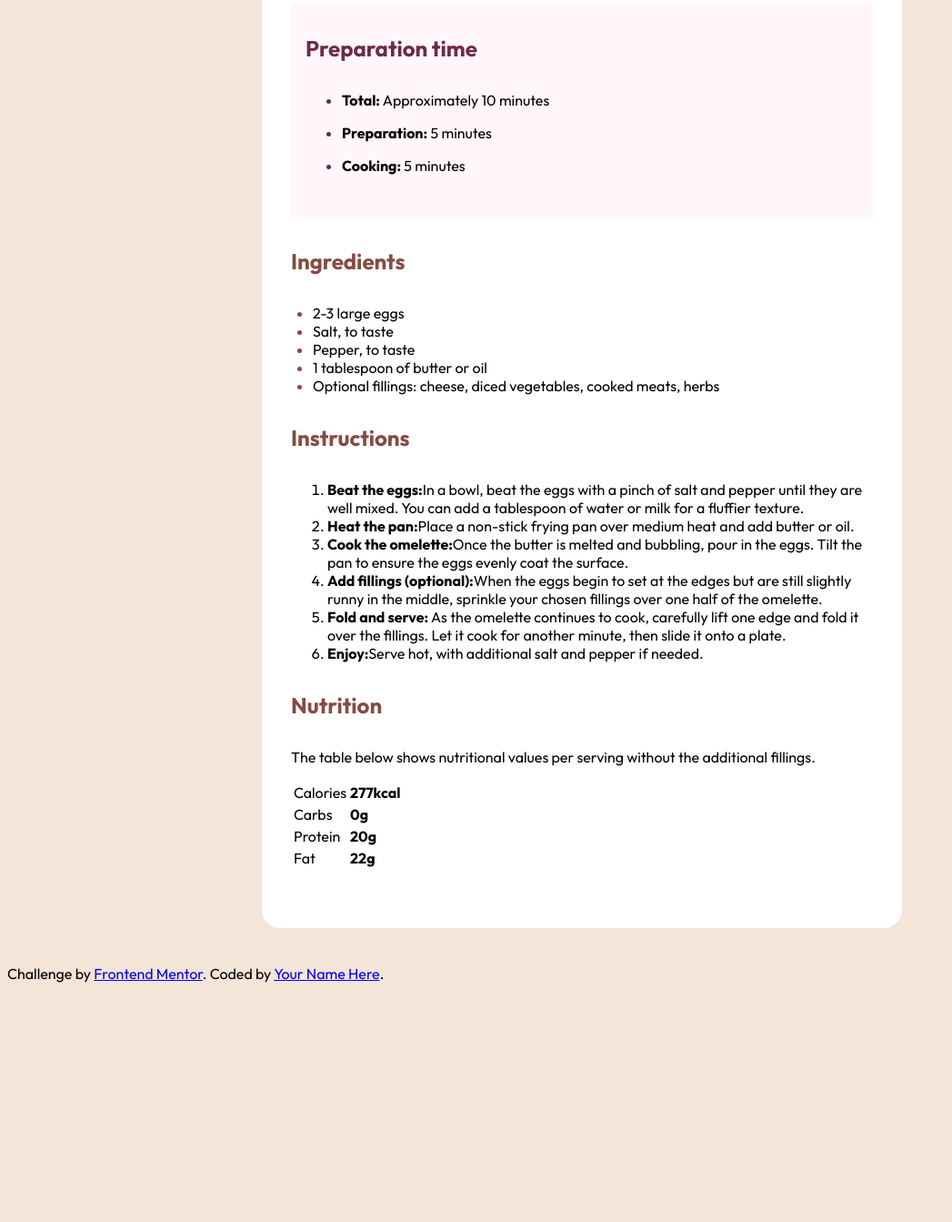
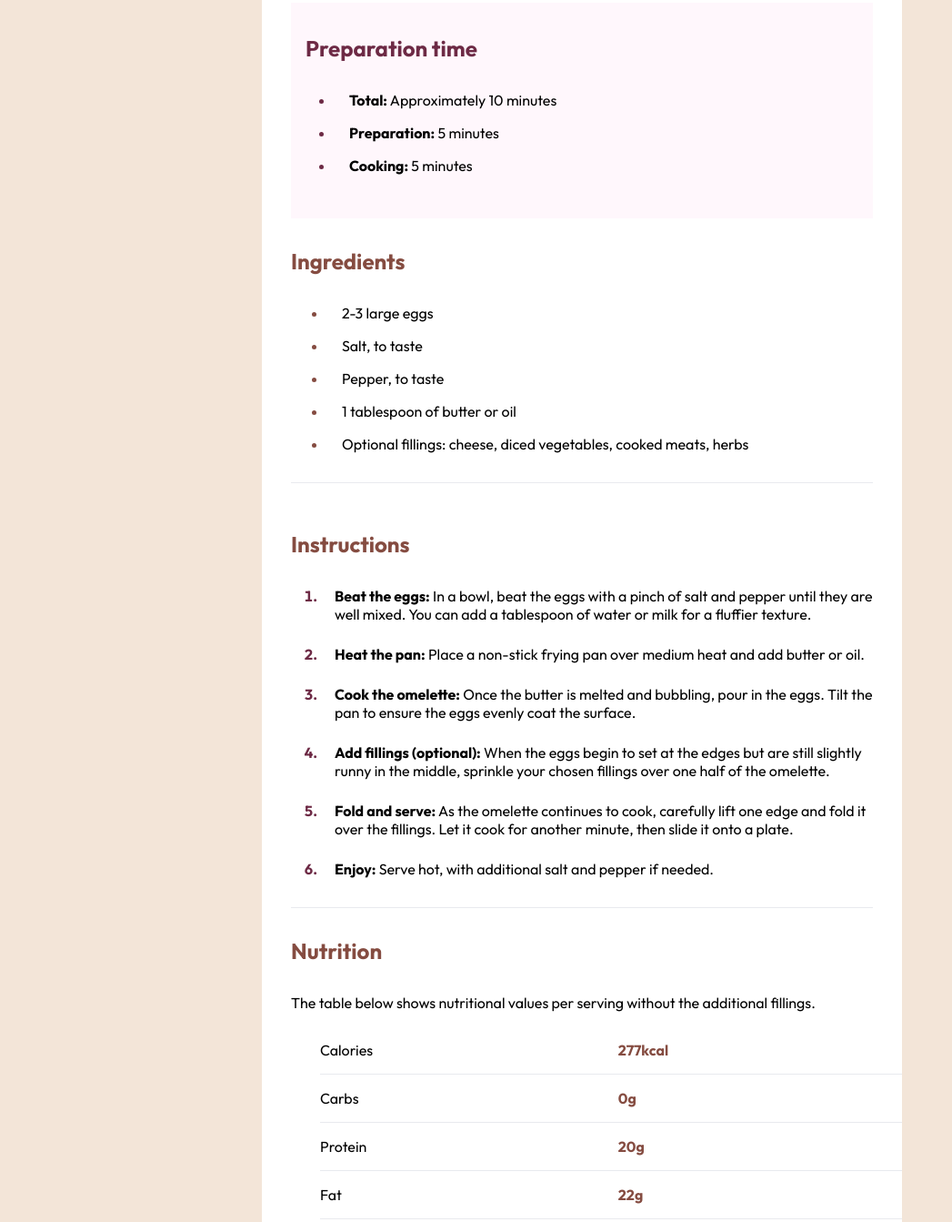
Before and after one commit to viboverse/recipe-page-main, a plain HTML site: page index.html in a window 1280 px wide. Shown: the part 505-1848 px from the top of the page at 91% size, without its empty margins (0-1047 px from the left). Before the commit the page ends 1593 px from the top, so only its background shows below. Drawn offline with Linux system fonts and the light colour scheme.

Commit message:
Web version complete

```diff
--- a/index.html
+++ b/index.html
@@ -26,7 +26,7 @@
       </p>
 
       <section class="prep-time">
-        <h2 class="prep-title">Preparation time</h2>
+        <h2>Preparation time</h2>
         <ul>
           <li><strong>Total:</strong> Approximately 10 minutes</li>
           <li><strong>Preparation:</strong> 5 minutes</li>
@@ -34,6 +34,7 @@
         </ul>
       </section>
 
+      <section class="ingredients">
         <h2>Ingredients</h2>
         <ul>
           <li>2-3 large eggs</li>
@@ -44,41 +45,45 @@
             Optional fillings: cheese, diced vegetables, cooked meats, herbs
           </li>
         </ul>
+      </section>
 
+      <section class="instructions">
         <h2>Instructions</h2>
         <ol>
           <li>
-          <strong>Beat the eggs:</strong>In a bowl, beat the eggs with a pinch
-          of salt and pepper until they are well mixed. You can add a tablespoon
-          of water or milk for a fluffier texture.
+            <strong>Beat the eggs:</strong> In a bowl, beat the eggs with a
+            pinch of salt and pepper until they are well mixed. You can add a
+            tablespoon of water or milk for a fluffier texture.
           </li>
 
           <li>
-          <strong>Heat the pan:</strong>Place a non-stick frying pan over medium
-          heat and add butter or oil.
+            <strong>Heat the pan:</strong> Place a non-stick frying pan over
+            medium heat and add butter or oil.
           </li>
           <li>
-          <strong>Cook the omelette:</strong>Once the butter is melted and
+            <strong>Cook the omelette:</strong> Once the butter is melted and
             bubbling, pour in the eggs. Tilt the pan to ensure the eggs evenly
             coat the surface.
           </li>
           <li>
-          <strong>Add fillings (optional):</strong>When the eggs begin to set at
-          the edges but are still slightly runny in the middle, sprinkle your
-          chosen fillings over one half of the omelette.
+            <strong>Add fillings (optional):</strong> When the eggs begin to set
+            at the edges but are still slightly runny in the middle, sprinkle
+            your chosen fillings over one half of the omelette.
           </li>
 
           <li>
             <strong>Fold and serve:</strong> As the omelette continues to cook,
-          carefully lift one edge and fold it over the fillings. Let it cook for
-          another minute, then slide it onto a plate.
+            carefully lift one edge and fold it over the fillings. Let it cook
+            for another minute, then slide it onto a plate.
           </li>
           <li>
-          <strong>Enjoy:</strong>Serve hot, with additional salt and pepper if
-          needed.
+            <strong>Enjoy:</strong> Serve hot, with additional salt and pepper
+            if needed.
           </li>
         </ol>
+      </section>
 
+      <section class="nutrition">
         <h2>Nutrition</h2>
         <p>
           The table below shows nutritional values per serving without the
@@ -103,13 +108,14 @@
             <td><strong>22g</strong></td>
           </tr>
         </table>
+      </section>
     </main>
 
     <div class="attribution">
       Challenge by
       <a href="https://www.frontendmentor.io?ref=challenge" target="_blank"
         >Frontend Mentor</a
-      >. Coded by <a href="#">Your Name Here</a>.
+      >. Coded by <a href="#">Vibo</a>.
     </div>
   </body>
 </html>
--- a/styles/style.css
+++ b/styles/style.css
@@ -20,6 +20,7 @@ main {
   background-color: #ffffff;
   max-width: 640px;
   margin: 40px auto;
+  width: 90%;
   padding: 2rem;
   border-radius: 20px;
 }
@@ -43,19 +44,90 @@ ul li::marker {
   color: #854c41;
 }
 
+/* prep-time */
 .prep-time {
   background-color: #fff7fc;
   padding: 1rem;
 }
 
-.prep-title {
+.prep-time h2 {
   color: #6d2a45;
 }
 
+.prep-time ul {
+  padding-left: 1rem;
+}
+
+.prep-time ul li {
+  margin: 1rem;
+  text-indent: 1rem;
+}
 .prep-time ul li::marker {
   color: #6d2a45;
 }
 
-.prep-time ul li {
+/* ingredients */
+.ingredients ul li {
   margin: 1rem;
+  text-indent: 1rem;
 }
+
+/* instructions */
+
+.instructions {
+  border-top: 1px solid #e8eaee;
+  border-bottom: 1px solid #e8eaee;
+  padding-top: 2rem;
+}
+.instructions ol {
+  padding-left: 2rem;
+}
+
+.instructions ol li {
+  margin-bottom: 1.5rem;
+  padding-left: 1rem;
+}
+
+.instructions ol li::marker {
+  color: #6d2a45;
+  font-weight: bold;
+}
+
+/* table */
+table {
+  width: 100%;
+  border-collapse: collapse;
+  margin-left: 2rem;
+}
+
+table tr {
+  border-bottom: 1px solid #e8eaee;
+}
+
+table td {
+  padding: 1rem 0;
+}
+
+table td:last-child {
+  color: #854c41;
+}
+
+@media (max-width: 480px) {
+  main {
+    padding: 0;
+    width: 100%;
+    margin: 2rem auto;
+    border-radius: 0;
+  }
+
+  body {
+    padding: 0;
+  }
+
+  /* Fix the selector - should be img not image */
+  main img {
+    width: 100%;
+    border-radius: 0;
+    margin: 0;
+  }
+}
```
Lines whose indentation alone changed are shown as unchanged.
